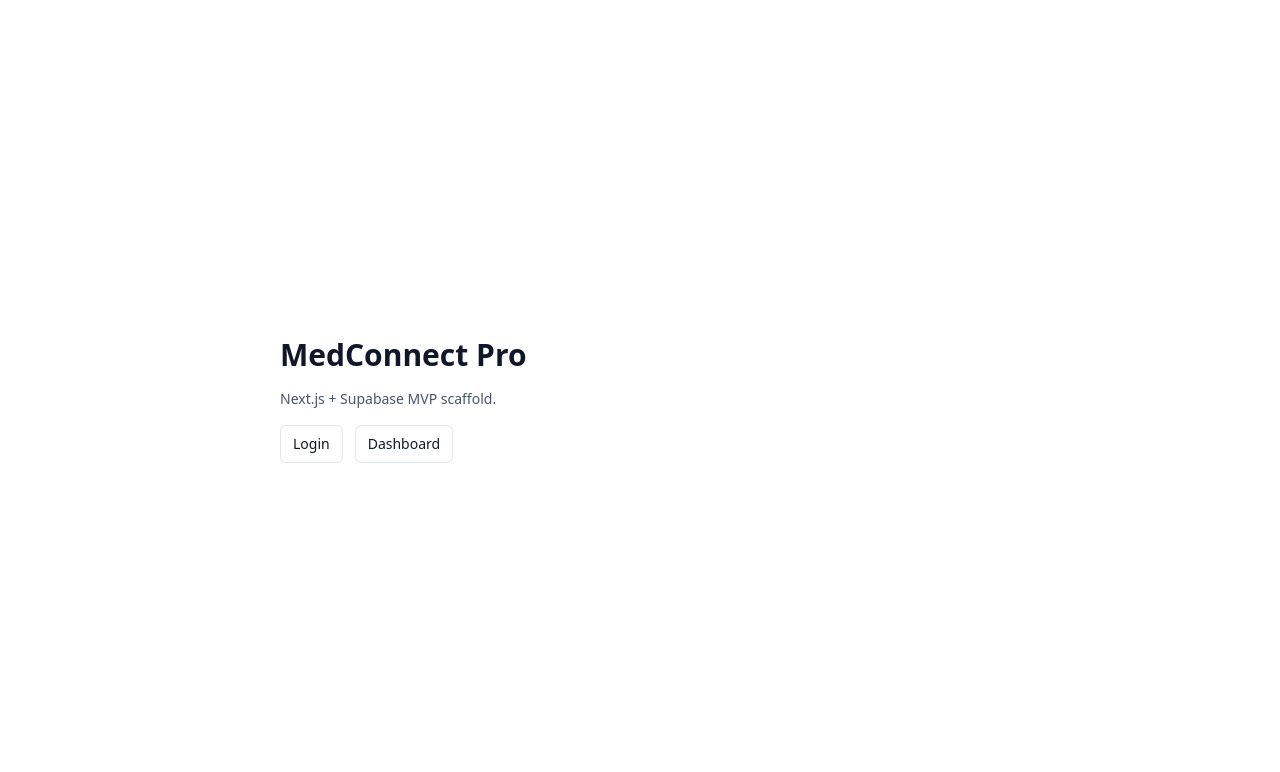
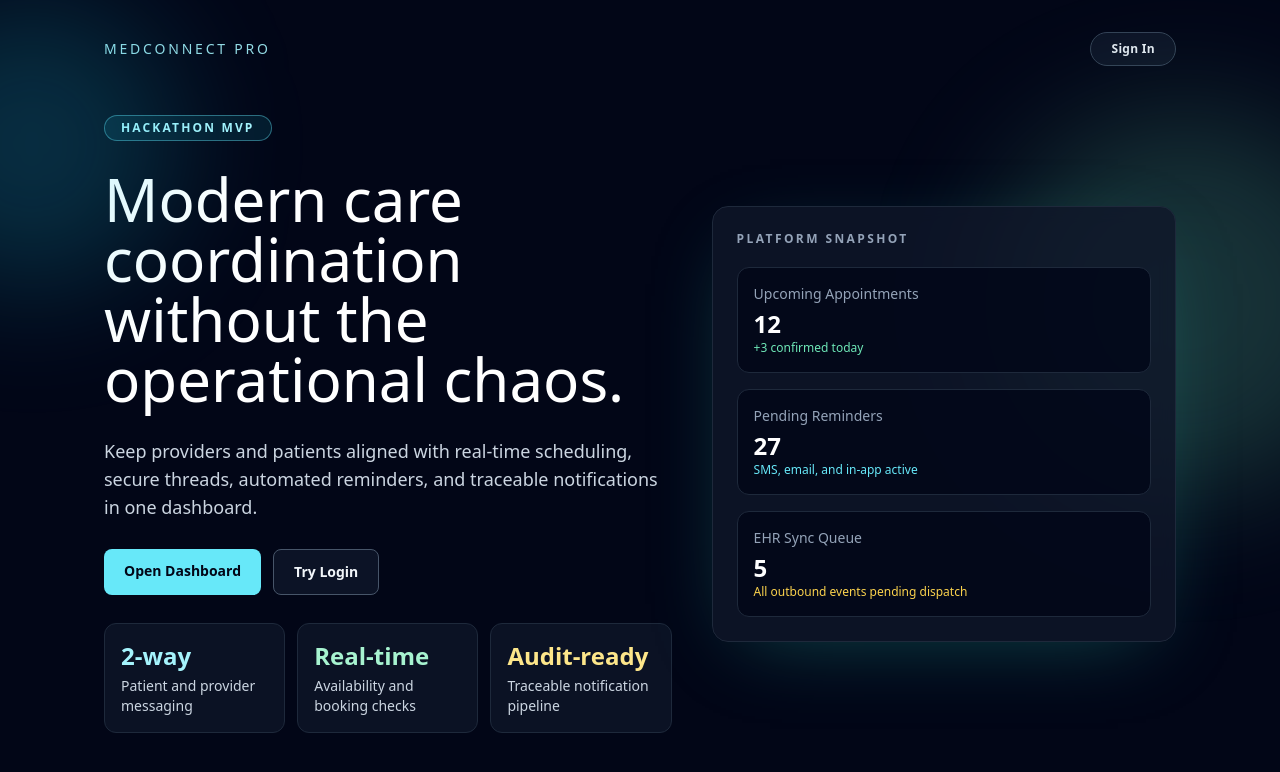
Before and after one commit to AI-Kurukshetra/MedConnectPro, a Next.js app: page / in a window 1280 px wide. Shown: the top 772 px of the page. Built offline with nearby package versions, Linux system fonts and the light colour scheme.

Commit message:
feat(ui): add landing page and frontend skill scaffold

```diff
--- a/app/page.tsx
+++ b/app/page.tsx
@@ -1,17 +1,103 @@
+import type { Metadata } from "next";
 import Link from "next/link";
+import { Manrope, Playfair_Display } from "next/font/google";
+
+const manrope = Manrope({
+  subsets: ["latin"],
+  variable: "--font-manrope",
+  weight: ["400", "500", "600", "700", "800"]
+});
+
+const playfair = Playfair_Display({
+  subsets: ["latin"],
+  variable: "--font-playfair",
+  weight: ["600", "700"]
+});
+
+export const metadata: Metadata = {
+  title: "MedConnect Pro | Intelligent Patient Engagement",
+  description: "Coordinate appointments, reminders, and secure messaging in one clean healthcare workspace."
+};
 
 export default function HomePage() {
   return (
-    <main className="mx-auto flex min-h-screen max-w-3xl flex-col items-start justify-center gap-4 px-6">
-      <h1 className="text-3xl font-semibold">MedConnect Pro</h1>
-      <p className="text-sm text-slate-600">Next.js + Supabase MVP scaffold.</p>
-      <div className="flex gap-3">
-        <Link className="rounded-md border px-3 py-2 text-sm" href="/login">
-          Login
-        </Link>
-        <Link className="rounded-md border px-3 py-2 text-sm" href="/dashboard">
-          Dashboard
-        </Link>
+    <main className={`${manrope.variable} ${playfair.variable} relative isolate min-h-screen overflow-hidden bg-slate-950 text-slate-100`}>
+      <div className="pointer-events-none absolute -left-28 top-0 h-72 w-72 rounded-full bg-cyan-400/20 blur-3xl" />
+      <div className="pointer-events-none absolute -right-24 top-28 h-96 w-96 rounded-full bg-emerald-300/20 blur-3xl" />
+      <div className="mx-auto flex min-h-screen w-full max-w-6xl flex-col px-6 py-8 sm:px-8 lg:px-10">
+        <header className="flex items-center justify-between">
+          <p className="text-sm tracking-[0.2em] text-cyan-200/90">MEDCONNECT PRO</p>
+          <Link
+            className="rounded-full border border-slate-700 bg-slate-900/80 px-5 py-2 text-xs font-semibold tracking-wide text-slate-200 transition hover:border-cyan-300 hover:text-cyan-100"
+            href="/login"
+          >
+            Sign In
+          </Link>
+        </header>
+
+        <section className="grid flex-1 items-center gap-10 py-12 lg:grid-cols-[1.1fr_0.9fr]">
+          <div className="space-y-7">
+            <p className="inline-flex rounded-full border border-cyan-300/40 bg-cyan-400/10 px-4 py-1 text-xs font-semibold uppercase tracking-[0.18em] text-cyan-200">
+              Hackathon MVP
+            </p>
+            <h1 className="max-w-2xl font-[var(--font-playfair)] text-4xl leading-tight text-white sm:text-5xl lg:text-6xl">
+              Modern care coordination without the operational chaos.
+            </h1>
+            <p className="max-w-xl text-base leading-relaxed text-slate-300 sm:text-lg">
+              Keep providers and patients aligned with real-time scheduling, secure threads, automated reminders, and
+              traceable notifications in one dashboard.
+            </p>
+            <div className="flex flex-wrap gap-3">
+              <Link
+                className="rounded-lg bg-cyan-300 px-5 py-3 text-sm font-semibold text-slate-950 transition hover:bg-cyan-200"
+                href="/dashboard"
+              >
+                Open Dashboard
+              </Link>
+              <Link
+                className="rounded-lg border border-slate-600 bg-slate-900/80 px-5 py-3 text-sm font-semibold text-slate-100 transition hover:border-cyan-300 hover:text-cyan-100"
+                href="/login"
+              >
+                Try Login
+              </Link>
+            </div>
+            <div className="grid gap-3 sm:grid-cols-3">
+              <article className="rounded-xl border border-slate-800 bg-slate-900/70 p-4">
+                <p className="text-2xl font-bold text-cyan-200">2-way</p>
+                <p className="mt-1 text-sm text-slate-300">Patient and provider messaging</p>
+              </article>
+              <article className="rounded-xl border border-slate-800 bg-slate-900/70 p-4">
+                <p className="text-2xl font-bold text-emerald-200">Real-time</p>
+                <p className="mt-1 text-sm text-slate-300">Availability and booking checks</p>
+              </article>
+              <article className="rounded-xl border border-slate-800 bg-slate-900/70 p-4">
+                <p className="text-2xl font-bold text-amber-200">Audit-ready</p>
+                <p className="mt-1 text-sm text-slate-300">Traceable notification pipeline</p>
+              </article>
+            </div>
+          </div>
+
+          <aside className="rounded-2xl border border-slate-800 bg-slate-900/80 p-6 shadow-[0_20px_80px_-30px_rgba(45,212,191,0.35)] backdrop-blur">
+            <p className="text-xs font-semibold uppercase tracking-[0.2em] text-slate-400">Platform Snapshot</p>
+            <div className="mt-5 space-y-4">
+              <div className="rounded-xl border border-slate-800 bg-slate-950/80 p-4">
+                <p className="text-sm text-slate-400">Upcoming Appointments</p>
+                <p className="mt-1 text-2xl font-bold text-white">12</p>
+                <p className="text-xs text-emerald-300">+3 confirmed today</p>
+              </div>
+              <div className="rounded-xl border border-slate-800 bg-slate-950/80 p-4">
+                <p className="text-sm text-slate-400">Pending Reminders</p>
+                <p className="mt-1 text-2xl font-bold text-white">27</p>
+                <p className="text-xs text-cyan-300">SMS, email, and in-app active</p>
+              </div>
+              <div className="rounded-xl border border-slate-800 bg-slate-950/80 p-4">
+                <p className="text-sm text-slate-400">EHR Sync Queue</p>
+                <p className="mt-1 text-2xl font-bold text-white">5</p>
+                <p className="text-xs text-amber-300">All outbound events pending dispatch</p>
+              </div>
+            </div>
+          </aside>
+        </section>
       </div>
     </main>
   );
```
Also changed, not shown: .agents/skills/frontend-design/SKILL.md (added), .agents/skills/frontend-design/agents/openai.yaml (added), 2 other files (tests, documents, lock files or other folders).
